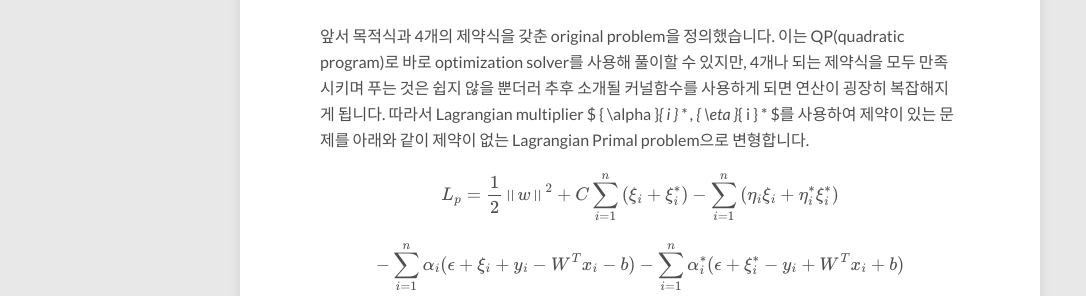
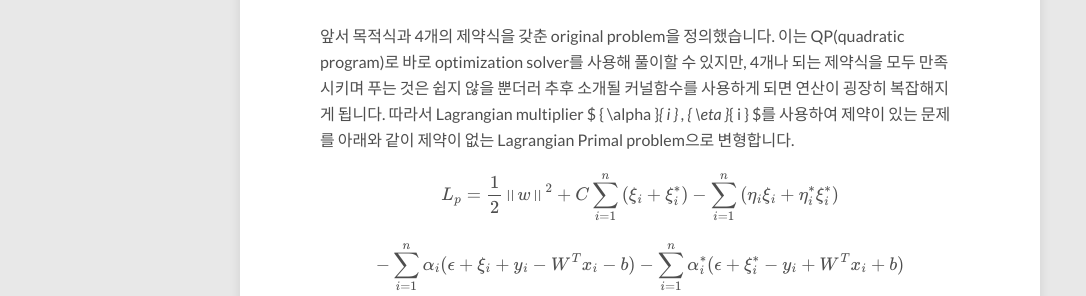
Before and after one commit to leejiyoon52/leejiyoon52.github.io, a Jekyll site: the page built from _posts/2018-11-17-Support-Vecter-Regression.md, in a window 1280 px wide and 900 px high, scrolled down 2928 px. Shown: the part 156-452 px from the top of the window, without its empty margins (0-1086 px from the left). Built offline with Jekyll 4.4.1, drawn with Linux system fonts in a browser that asks for light colours; nearby versions of some CDN libraries; formulas are drawn with MathJax 3; comment, search, counter and statistics services are not loaded.

Commit message:
Update 2018-11-17-Support-Vecter-Regression.md

```diff
--- a/_posts/2018-11-17-Support-Vecter-Regression.md
+++ b/_posts/2018-11-17-Support-Vecter-Regression.md
@@ -91,7 +91,7 @@ SVR은 회귀식이 추정되면 회귀식 위아래 2${ \epsilon } (- \epsilon,
 
 #### Lagrangian Primal problem
 
-앞서 목적식과 4개의 제약식을 갖춘 original problem을 정의했습니다. 이는 QP(quadratic program)로 바로 optimization solver를 사용해 풀이할 수 있지만, 4개나 되는 제약식을 모두 만족시키며 푸는 것은 쉽지 않을 뿐더러 추후 소개될 커널함수를 사용하게 되면 연산이 굉장히 복잡해지게 됩니다. 따라서 Lagrangian multiplier $ { \alpha }_{ i } * , { \eta }_{ i } *  $를 사용하여 제약이 있는 문제를 아래와 같이 제약이 없는 Lagrangian Primal problem으로 변형합니다.
+앞서 목적식과 4개의 제약식을 갖춘 original problem을 정의했습니다. 이는 QP(quadratic program)로 바로 optimization solver를 사용해 풀이할 수 있지만, 4개나 되는 제약식을 모두 만족시키며 푸는 것은 쉽지 않을 뿐더러 추후 소개될 커널함수를 사용하게 되면 연산이 굉장히 복잡해지게 됩니다. 따라서 Lagrangian multiplier $ { \alpha }_{ i } , { \eta }_{ i } $를 사용하여 제약이 있는 문제를 아래와 같이 제약이 없는 Lagrangian Primal problem으로 변형합니다.
 
 
 $$
```
